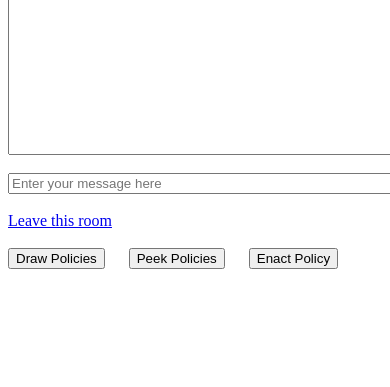
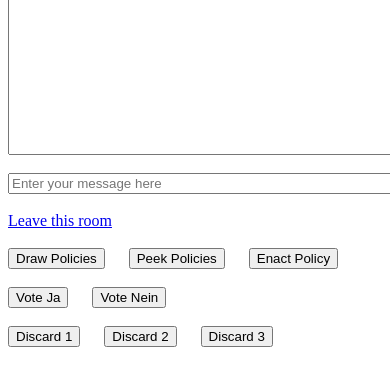
Before and after one commit to sboerwinkle/SocialDeduction, a Flask app: template app/games/HitlerGame/templates/main.html in a window 390 px wide; the page is wider, and only the part inside the window is pictured. Shown: the part 182-569 px from the top of that part. Run offline with Flask 2, Linux system fonts and the light colour scheme; the template is opened without the code that fills it, so the values that code supplies are empty; parts of the project's set-up code (start-up, migrations or seed data) failed here and were passed over; some libraries are stand-ins or nearby versions.

Commit message:
Add more buttons
Simplifying common actions helps for playing on mobile

```diff
--- a/app/games/HitlerGame/templates/main.html
+++ b/app/games/HitlerGame/templates/main.html
@@ -31,4 +31,23 @@
 <button type="button" onclick="send_message('/enact')" style="margin-right: 20px">
 	Enact Policy
 </button>
+<br/>
+<br/>
+<button type="button" onclick="send_message('/vote Ja')" style="margin-right: 20px">
+	Vote Ja
+</button>
+<button type="button" onclick="send_message('/vote Nein')" style="margin-right: 20px">
+	Vote Nein
+</button>
+<br/>
+<br/>
+<button type="button" onclick="send_message('/discard 1')" style="margin-right: 20px">
+	Discard 1
+</button>
+<button type="button" onclick="send_message('/discard 2')" style="margin-right: 20px">
+	Discard 2
+</button>
+<button type="button" onclick="send_message('/discard 3')" style="margin-right: 20px">
+	Discard 3
+</button>
 </html>
```
